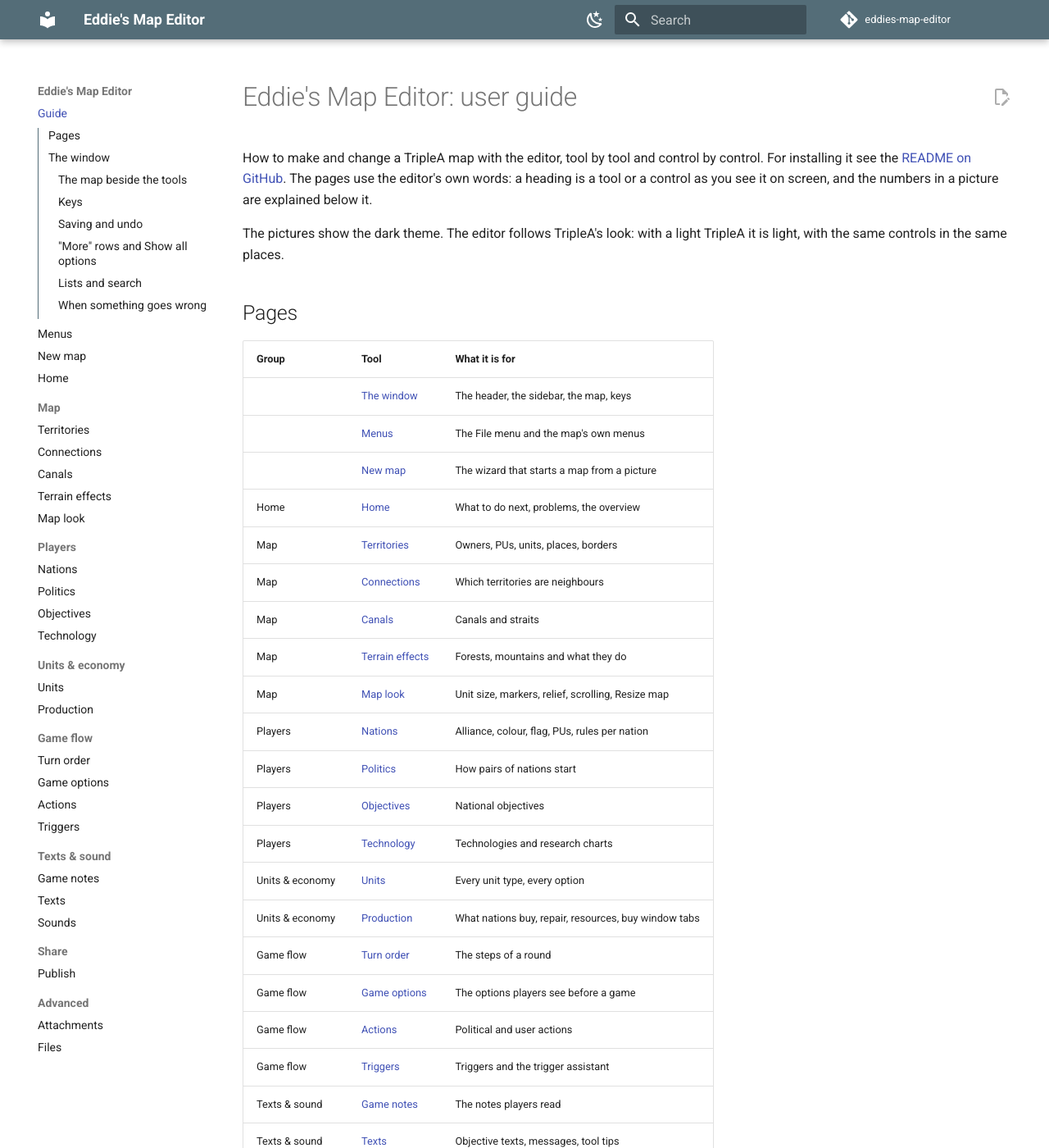
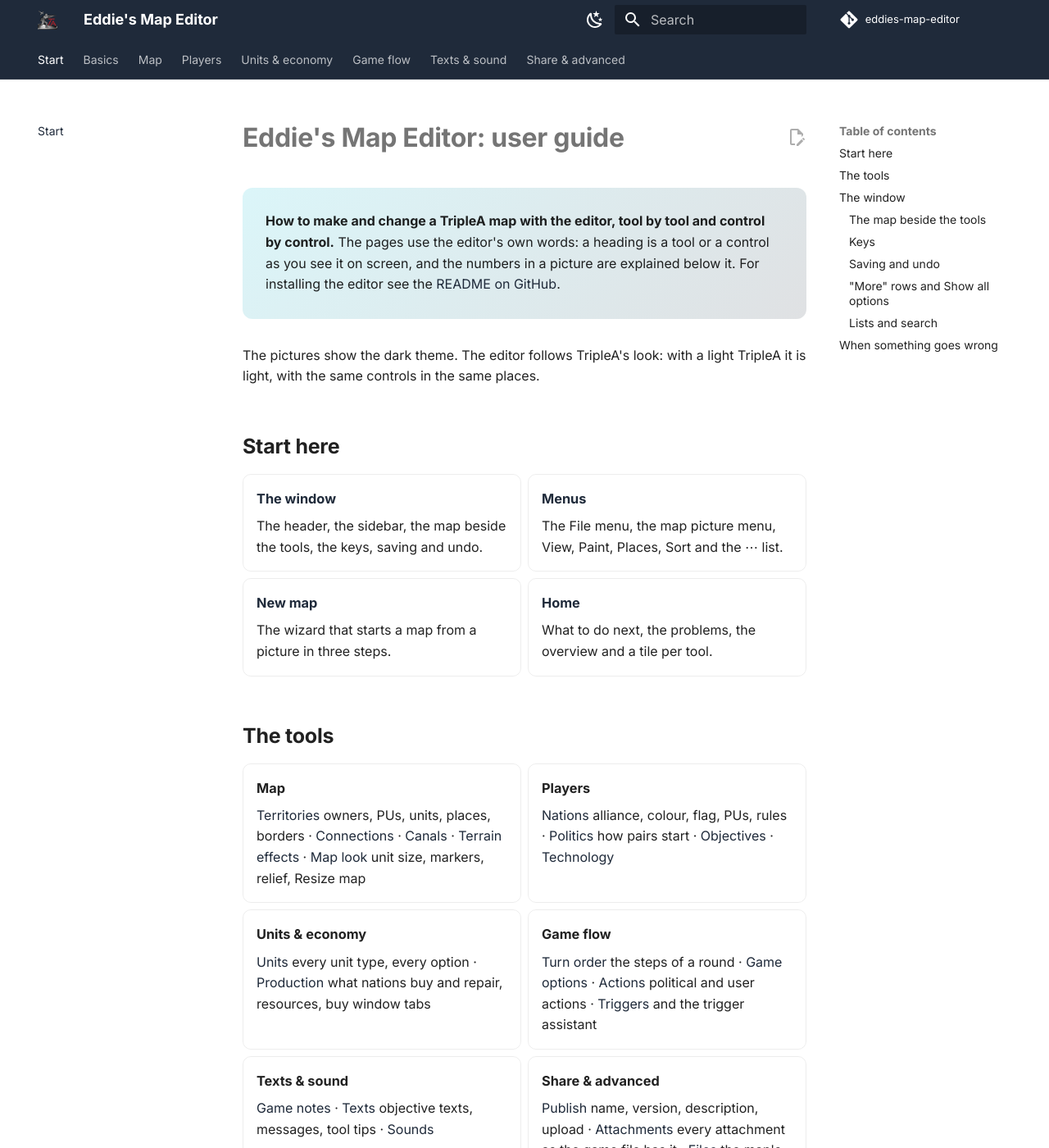
Before and after one commit to xXEddieXxx/eddies-map-editor, an MkDocs documentation site: the page built from docs/guide/README.md, in a window 1280 px wide and 1400 px high. Shown: the whole window at 82% size. Built offline with MkDocs 1.6.1 and Material for MkDocs 9.7.7, drawn with Linux system fonts in a browser that asks for light colours; comment, search, counter and statistics services are not loaded; some of the changed text lies outside the part shown.

Commit message:
The guide's site restyled: tabs, the editor's icon, Inter, cards on the start page, callout badges
Material with a tabbed navigation by the sidebar's groups, the editor's icon as logo, Inter
and JetBrains Mono, a custom dark palette, pictures as cards with a shadow, red numbered
badges on the list after each picture that match the callouts, tiles on the start page and
tips for the common problems.

```diff
--- a/docs/guide/README.md
+++ b/docs/guide/README.md
@@ -1,42 +1,83 @@
 # Eddie's Map Editor: user guide
 
-How to make and change a TripleA map with the editor, tool by tool and control by control. For
-installing it see the [README on GitHub](https://github.com/xXEddieXxx/eddies-map-editor#get-started). The pages use the editor's own words: a heading
-is a tool or a control as you see it on screen, and the numbers in a picture are explained below
-it.
+<div class="hero" markdown>
+
+**How to make and change a TripleA map with the editor, tool by tool and control by control.**
+The pages use the editor's own words: a heading is a tool or a control as you see it on screen,
+and the numbers in a picture are explained below it. For installing the editor see the
+[README on GitHub](https://github.com/xXEddieXxx/eddies-map-editor#get-started).
+
+</div>
 
 The pictures show the dark theme. The editor follows TripleA's look: with a light TripleA it is
 light, with the same controls in the same places.
 
-## Pages
+## Start here
 
-| Group | Tool | What it is for |
-| --- | --- | --- |
-| | [The window](#the-window) | The header, the sidebar, the map, keys |
-| | [Menus](menus.md) | The File menu and the map's own menus |
-| | [New map](new-map.md) | The wizard that starts a map from a picture |
-| Home | [Home](home.md) | What to do next, problems, the overview |
-| Map | [Territories](territories.md) | Owners, PUs, units, places, borders |
-| Map | [Connections](connections.md) | Which territories are neighbours |
-| Map | [Canals](canals.md) | Canals and straits |
-| Map | [Terrain effects](terrain-effects.md) | Forests, mountains and what they do |
-| Map | [Map look](map-look.md) | Unit size, markers, relief, scrolling, Resize map |
-| Players | [Nations](nations.md) | Alliance, colour, flag, PUs, rules per nation |
-| Players | [Politics](politics.md) | How pairs of nations start |
-| Players | [Objectives](objectives.md) | National objectives |
-| Players | [Technology](technology.md) | Technologies and research charts |
-| Units & economy | [Units](units.md) | Every unit type, every option |
-| Units & economy | [Production](production.md) | What nations buy, repair, resources, buy window tabs |
-| Game flow | [Turn order](turn-order.md) | The steps of a round |
-| Game flow | [Game options](game-options.md) | The options players see before a game |
-| Game flow | [Actions](actions.md) | Political and user actions |
-| Game flow | [Triggers](triggers.md) | Triggers and the trigger assistant |
-| Texts & sound | [Game notes](game-notes.md) | The notes players read |
-| Texts & sound | [Texts](texts.md) | Objective texts, messages, tool tips |
-| Texts & sound | [Sounds](sounds.md) | The sounds the game plays |
-| Share | [Publish](publish.md) | Name, version, description, upload |
-| Advanced | [Attachments](attachments.md) | Every attachment as the game file has it |
-| Advanced | [Files](files.md) | The map's files on disk |
+<div class="grid cards" markdown>
+
+- [**The window**](#the-window)
+
+    The header, the sidebar, the map beside the tools, the keys, saving and undo.
+
+- [**Menus**](menus.md)
+
+    The File menu, the map picture menu, View, Paint, Places, Sort and the ⋯ list.
+
+- [**New map**](new-map.md)
+
+    The wizard that starts a map from a picture in three steps.
+
+- [**Home**](home.md)
+
+    What to do next, the problems, the overview and a tile per tool.
+
+</div>
+
+## The tools
+
+<div class="grid cards" markdown>
+
+- **Map**
+
+    [Territories](territories.md) owners, PUs, units, places, borders ·
+    [Connections](connections.md) ·
+    [Canals](canals.md) ·
+    [Terrain effects](terrain-effects.md) ·
+    [Map look](map-look.md) unit size, markers, relief, Resize map
+
+- **Players**
+
+    [Nations](nations.md) alliance, colour, flag, PUs, rules ·
+    [Politics](politics.md) how pairs start ·
+    [Objectives](objectives.md) ·
+    [Technology](technology.md)
+
+- **Units & economy**
+
+    [Units](units.md) every unit type, every option ·
+    [Production](production.md) what nations buy and repair, resources, buy window tabs
+
+- **Game flow**
+
+    [Turn order](turn-order.md) the steps of a round ·
+    [Game options](game-options.md) ·
+    [Actions](actions.md) political and user actions ·
+    [Triggers](triggers.md) and the trigger assistant
+
+- **Texts & sound**
+
+    [Game notes](game-notes.md) ·
+    [Texts](texts.md) objective texts, messages, tool tips ·
+    [Sounds](sounds.md)
+
+- **Share & advanced**
+
+    [Publish](publish.md) name, version, description, upload ·
+    [Attachments](attachments.md) every attachment as the game file has it ·
+    [Files](files.md) the map's files on disk
+
+</div>
 
 ## The window
 
@@ -108,17 +149,24 @@ field above it. Type a part of a name. Where the list has groups, a header row f
 Click a row to choose it; the right side then shows what it has, with "← All …" at the top to go
 back to the list.
 
-### When something goes wrong
+## When something goes wrong
 
-- **A unit shows as a name badge on the map.** The editor found no picture for it: none in
-  `units/<nation>/`, none in `units/` itself, and none among the game's own. Upload one in Units.
-- **Gives support says None, stacking limits are blank.** The support or limit may be written in
-  Attachments for every unit or nation of a variable (`foreach`); the tools show those read-only.
-- **A size in Resize map is greyed out.** The picture is not saved yet: save first, then it is
-  resized from its tiles at any size.
-- **The game does not start.** Check (F6) says why and links the tool.
-- **The toolbar's words are cut** ("Draw bord…"). The window is narrow for the inspector shown;
-  widen it, or hide the sidebar's words with «.
+!!! tip "A unit shows as a name badge on the map"
+    The editor found no picture for it: none in `units/<nation>/`, none in `units/` itself, and
+    none among the game's own. Upload one in Units.
+
+!!! tip "Gives support says None, stacking limits are blank"
+    The support or limit may be written in Attachments for every unit or nation of a variable
+    (`foreach`); the tools show those read-only.
+
+!!! tip "A size in Resize map is greyed out"
+    The picture is not saved yet: save first, then it is resized from its tiles at any size.
+
+!!! tip "The game does not start"
+    Check (F6) says why and links the tool.
+
+!!! tip "The toolbar's words are cut, like \"Draw bord…\""
+    The window is narrow for the inspector shown; widen it, or hide the sidebar's words with «.
 
 Found a bug or miss a feature? Open an issue at
-https://github.com/xXEddieXxx/eddies-map-editor/issues.
+[github.com/xXEddieXxx/eddies-map-editor/issues](https://github.com/xXEddieXxx/eddies-map-editor/issues).
--- /dev/null
+++ b/docs/guide/assets/extra.css
@@ -0,0 +1,127 @@
+/* The guide's look on top of Material: the editor's colours, pictures as cards, numbered
+   callouts that match the red badges in the pictures. */
+
+:root {
+  --md-primary-fg-color: #1f2a3a;
+  --md-primary-fg-color--light: #2c3a4f;
+  --md-primary-fg-color--dark: #141c27;
+  --guide-badge: #e63c32;
+}
+
+[data-md-color-scheme="slate"] {
+  --md-primary-fg-color: #161c26;
+  --md-default-bg-color: #1a1f28;
+  --md-code-bg-color: #232a36;
+}
+
+.md-header,
+.md-tabs {
+  box-shadow: none;
+}
+
+.md-tabs {
+  border-bottom: 1px solid rgba(255, 255, 255, 0.08);
+}
+
+.md-typeset h1 {
+  font-weight: 700;
+  letter-spacing: -0.01em;
+}
+
+.md-typeset h2 {
+  font-weight: 650;
+  margin-top: 2.2em;
+}
+
+/* a picture is a card: rounded, with a shadow, never wider than the text */
+.md-typeset img {
+  border-radius: 10px;
+  box-shadow: 0 8px 28px rgba(0, 0, 0, 0.28);
+  margin: 0.6em 0 1.4em;
+}
+
+[data-md-color-scheme="default"] .md-typeset img {
+  box-shadow: 0 6px 22px rgba(20, 28, 39, 0.18);
+  border: 1px solid rgba(20, 28, 39, 0.08);
+}
+
+/* the numbered list after a picture: red badges like the callouts in the picture */
+.md-typeset img + ol,
+.md-typeset p:has(> img) + ol {
+  list-style: none;
+  counter-reset: callout;
+  margin-left: 0;
+  padding-left: 0;
+}
+
+.md-typeset img + ol > li,
+.md-typeset p:has(> img) + ol > li {
+  counter-increment: callout;
+  position: relative;
+  padding-left: 2.4em;
+  margin-bottom: 0.55em;
+}
+
+.md-typeset img + ol > li::before,
+.md-typeset p:has(> img) + ol > li::before {
+  content: counter(callout);
+  position: absolute;
+  left: 0;
+  top: 0.1em;
+  width: 1.7em;
+  height: 1.7em;
+  border-radius: 50%;
+  background: var(--guide-badge);
+  color: #fff;
+  font-weight: 700;
+  font-size: 0.85em;
+  line-height: 1.7em;
+  text-align: center;
+}
+
+/* the start page's tiles */
+.md-typeset .grid.cards > ul > li {
+  border-radius: 10px;
+  transition: transform 0.12s ease, box-shadow 0.12s ease;
+}
+
+.md-typeset .grid.cards > ul > li:hover {
+  transform: translateY(-2px);
+  box-shadow: 0 10px 28px rgba(0, 0, 0, 0.22);
+}
+
+.md-typeset .grid.cards > ul > li > p:first-child {
+  font-weight: 650;
+  font-size: 1.02em;
+}
+
+/* the key table and others: tighter, with a soft header */
+.md-typeset table:not([class]) {
+  font-size: 0.8rem;
+  border-radius: 8px;
+  overflow: hidden;
+}
+
+.md-typeset table:not([class]) th {
+  background: rgba(127, 127, 127, 0.12);
+  font-weight: 650;
+}
+
+/* the "← Guide" line under a page's title */
+.md-typeset h1 + p a[href="README.md"],
+.md-typeset h1 + p a[href="../"],
+.md-typeset h1 + p a[href="index.html"] {
+  font-size: 0.8rem;
+  opacity: 0.75;
+}
+
+.hero {
+  padding: 1.2rem 1.4rem;
+  border-radius: 12px;
+  background: linear-gradient(135deg, rgba(0, 188, 212, 0.14), rgba(31, 42, 58, 0.14));
+  margin-bottom: 1.6rem;
+}
+
+.hero p {
+  margin: 0.3em 0;
+}
--- a/mkdocs.yml
+++ b/mkdocs.yml
@@ -12,42 +12,61 @@ site_dir: build/site
 theme:
   name: material
   language: en
+  logo: img/icon.png
+  favicon: img/icon.png
+  font:
+    text: Inter
+    code: JetBrains Mono
   features:
+    - navigation.tabs
+    - navigation.tabs.sticky
     - navigation.sections
     - navigation.top
     - navigation.footer
+    - navigation.instant
+    - navigation.tracking
     - search.suggest
     - search.highlight
     - content.action.edit
-    - toc.integrate
+    - content.code.copy
   palette:
     - media: "(prefers-color-scheme: dark)"
       scheme: slate
-      primary: blue grey
-      accent: light blue
+      primary: custom
+      accent: cyan
       toggle:
         icon: material/weather-sunny
         name: Light
     - media: "(prefers-color-scheme: light)"
       scheme: default
-      primary: blue grey
-      accent: light blue
+      primary: custom
+      accent: cyan
       toggle:
         icon: material/weather-night
         name: Dark
+
+extra_css:
+  - assets/extra.css
 
 markdown_extensions:
   - tables
   - attr_list
   - md_in_html
+  - admonition
+  - pymdownx.details
+  - pymdownx.superfences
+  - pymdownx.emoji:
+      emoji_index: !!python/name:material.extensions.emoji.twemoji
+      emoji_generator: !!python/name:material.extensions.emoji.to_svg
   - toc:
       permalink: true
 
 nav:
-  - Guide: README.md
-  - Menus: menus.md
-  - New map: new-map.md
-  - Home: home.md
+  - Start: README.md
+  - Basics:
+      - Menus: menus.md
+      - New map: new-map.md
+      - Home: home.md
   - Map:
       - Territories: territories.md
       - Connections: connections.md
@@ -71,8 +90,7 @@ nav:
       - Game notes: game-notes.md
       - Texts: texts.md
       - Sounds: sounds.md
-  - Share:
+  - Share & advanced:
       - Publish: publish.md
-  - Advanced:
       - Attachments: attachments.md
       - Files: files.md
```
Also changed, not shown: docs/guide/img/icon.png (added).
